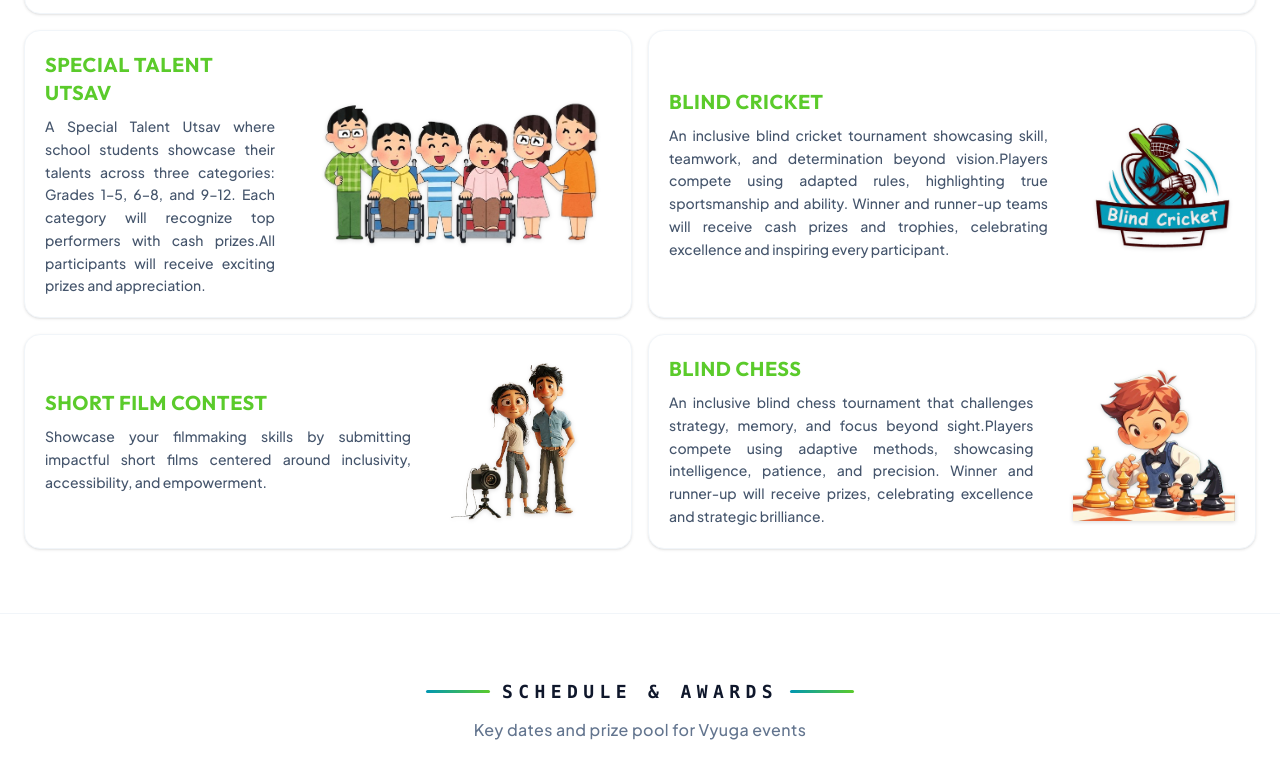
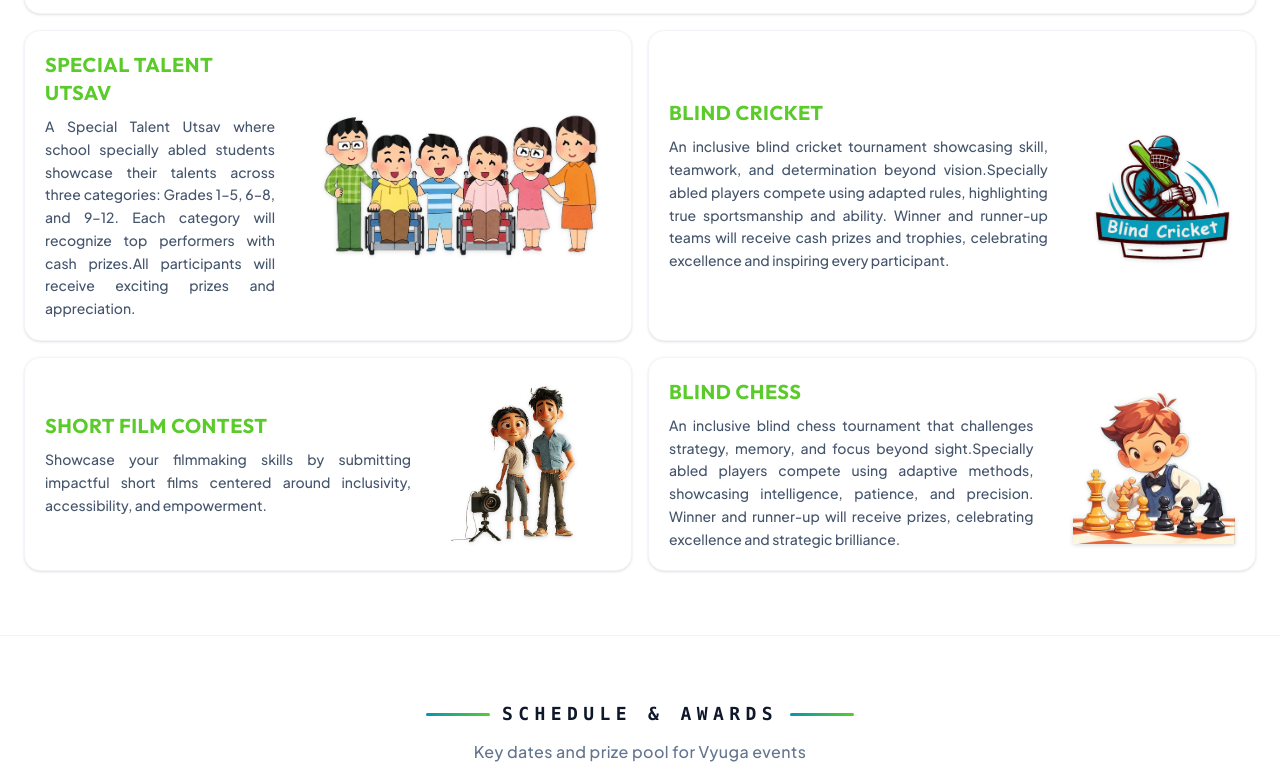
Before and after one commit to Mithunp123/Vyuga, a React (Vite) app in the folder frontend/: page /about in a window 1280 px wide. Shown: the part 2030-2797 px from the top of the page. Built offline with nearby package versions, Linux system fonts and the light colour scheme; a web font is replaced by a local one.

Commit message:
update on 1304

```diff
--- a/frontend/src/components/About.jsx
+++ b/frontend/src/components/About.jsx
@@ -107,13 +107,13 @@ const eventsList = [
   },
   {
     title: "Special Talent Utsav",
-    description: "A Special Talent Utsav where school students showcase their talents across three categories: Grades 1–5, 6–8, and 9–12. Each category will recognize top performers with cash prizes.All participants will receive exciting prizes and appreciation.",
+    description: "A Special Talent Utsav where school specially abled  students showcase their talents across three categories: Grades 1–5, 6–8, and 9–12. Each category will recognize top performers with cash prizes.All participants will receive exciting prizes and appreciation.",
     color: "!text-[#5BCB2B]",
     image: eventImage
   },
   {
     title: "Blind Cricket",
-    description: "An inclusive blind cricket tournament showcasing skill, teamwork, and determination beyond vision.Players compete using adapted rules, highlighting true sportsmanship and ability. Winner and runner-up teams will receive cash prizes and trophies, celebrating excellence and inspiring every participant.",
+    description: "An inclusive blind cricket tournament showcasing skill, teamwork, and determination beyond vision.Specially abled players compete using adapted rules, highlighting true sportsmanship and ability. Winner and runner-up teams will receive cash prizes and trophies, celebrating excellence and inspiring every participant.",
     color: "!text-[#5BCB2B]",
     image: cricketImg
   },
@@ -125,7 +125,7 @@ const eventsList = [
   },
   {
     title: "Blind Chess",
-    description: "An inclusive blind chess tournament that challenges strategy, memory, and focus beyond sight.Players compete using adaptive methods, showcasing intelligence, patience, and precision. Winner and runner-up will receive prizes, celebrating excellence and strategic brilliance.",
+    description: "An inclusive blind chess tournament that challenges strategy, memory, and focus beyond sight.Specially abled players compete using adaptive methods, showcasing intelligence, patience, and precision. Winner and runner-up will receive prizes, celebrating excellence and strategic brilliance.",
     color: "!text-[#5BCB2B]",
     image: chessImg
   }
@@ -135,49 +135,48 @@ const eventSchedules = [
   {
     name: "Innovative Fest",
     timeline: [
-      { label: "Application Open", date: "10/04/2026" },
+      { label: "Application Open", date: "14/04/2026" },
       { label: "Application Close", date: "10/05/2026" },
       { label: "1st Round Results", date: "20/05/2026" }
     ],
     prizes: [
-      { category: "For Specially Abled", rewards: [{pos: "1st", val: "25000"}, {pos: "2nd", val: "15000"}, {pos: "3rd", val: "10000"}] },
-      { category: "By Specially Abled", rewards: [{pos: "1st", val: "25000"}, {pos: "2nd", val: "15000"}, {pos: "3rd", val: "10000"}] }
+      { category: "Overall", genericText: "Prize up to ₹1 Lakh" }
     ]
   },
   {
     name: "Special Talent",
     timeline: [
-      { label: "Application Open", date: "10/04/2026" },
+      { label: "Application Open", date: "14/04/2026" },
       { label: "Application Close", date: "20/05/2026" },
       { label: "Finalist Announcement", date: "05/06/2026" }
     ],
     prizes: [
-      { category: "Overall", rewards: [{pos: "1st", val: "15000"}, {pos: "2nd", val: "10000"}, {pos: "3rd", val: "5000"}] }
+      { category: "Overall", genericText: "Prize up to ₹50 Thousand" }
     ]
   },
   {
     name: "Short Film",
     timeline: [
-      { label: "Application Open", date: "10/04/2026" },
+      { label: "Application Open", date: "14/04/2026" },
       { label: "Application Close", date: "20/05/2026" },
       { label: "Finalist Announcement", date: "05/06/2026" }
     ],
     prizes: [
-      { category: "Overall", rewards: [{pos: "1st", val: "15000"}, {pos: "2nd", val: "10000"}, {pos: "3rd", val: "5000"}] }
+      { category: "Overall", genericText: "Prize up to ₹50 Thousand" }
     ]
   },
   {
     name: "Blind Cricket",
     timeline: [],
     prizes: [
-      { category: "Overall", rewards: [{pos: "1st", val: "10000"}, {pos: "2nd", val: "5000"}] }
+      { category: "Overall", genericText: "Prize up to ₹15 Thousand" }
     ]
   },
   {
     name: "Blind Chess",
     timeline: [],
     prizes: [
-      { category: "Overall", rewards: [{pos: "1st", val: "3000"}, {pos: "2nd", val: "2000"}] }
+      { category: "Overall", genericText: "Prize up to ₹5 Thousand" }
     ]
   }
 ]
@@ -527,6 +526,7 @@ export default function About() {
       </div>
 
       {/* ── TIMELINE & PRIZES SECTION ── */}
+      {location.pathname === '/about' && (
       <div className="relative mx-auto max-w-7xl px-4 py-16 sm:px-6 border-t border-slate-100 bg-white">
         <div className="flex flex-col items-center justify-center gap-3 mb-12">
           <div className="flex items-center gap-3">
@@ -598,6 +598,14 @@ export default function About() {
                                 {prizeGrp.category}
                               </span>
                             )}
+                            {prizeGrp.genericText ? (
+                              <div className="flex items-center justify-center w-full py-2 mt-1">
+                                <span className="font-extrabold text-[#5BCB2B] tracking-wide text-sm sm:text-[15px] uppercase flex items-center justify-center gap-1.5 whitespace-nowrap">
+                                   <Trophy className="w-4 h-4 text-yellow-500 drop-shadow-sm" />
+                                   {prizeGrp.genericText}
+                                </span>
+                              </div>
+                            ) : (
                               <div className="flex items-center gap-4 sm:gap-6 w-max py-2">
                                 {(() => {
                                   const first = prizeGrp.rewards.find(r => r.pos === "1st");
@@ -641,6 +649,7 @@ export default function About() {
                                   );
                                 })()}
                               </div>
+                            )}
                           </div>
                         ))}
                       </div>
@@ -652,6 +661,7 @@ export default function About() {
           </table>
         </div>
       </div>
+      )}
 
       {/* ── ABOUT NEXYUGA ── */}
       {location.pathname === '/about' && (
--- a/frontend/src/pages/AttendRegister.jsx
+++ b/frontend/src/pages/AttendRegister.jsx
@@ -19,16 +19,15 @@ const EVENT_DATA = [
     image: thinkImage,
     details: [
       { label: 'Focus Sector', value: ['Assistive Technology'] },
-      { label: 'Eligibility', value: ['Open to specially abled innovators & college students', 'Team of exactly 3 members for college', 'Innovator from any age group for PwD'] }
+      { label: 'Eligibility', value: ['Open to specially abled innovators & college students', 'Team max 3 members', 'Innovator from any age group for PwD'] }
     ],
     timeline: [
-      { label: "Application Open", date: "10/04/2026" },
+      { label: "Application Open", date: "14/04/2026" },
       { label: "Application Close", date: "10/05/2026" },
       { label: "1st Round Results", date: "20/05/2026" }
     ],
     prizes: [
-      { category: "For Specially Abled", rewards: [{pos: "1st", val: "25000"}, {pos: "2nd", val: "15000"}, {pos: "3rd", val: "10000"}] },
-      { category: "By Specially Abled", rewards: [{pos: "1st", val: "25000"}, {pos: "2nd", val: "15000"}, {pos: "3rd", val: "10000"}] }
+      { category: "Overall", genericText: "Prize up to ₹1 Lakh (both included)" }
     ],
     isExpandable: true,
     tracks: [
@@ -43,15 +42,15 @@ const EVENT_DATA = [
     description: "A vibrant platform to celebrate the unique talents of specially abled school children. Top 20 perform live at Vyuga!",
     image: eventImage,
     details: [
-      { label: 'Eligibility & Selection', value: ['Schools/organizations nominate 1 team or individual', 'Entries screened and shortlisted', 'Top 20 participants selected for live performance'] }
+      { label: 'Eligibility & Selection', value: ['Schools/organizations nominate 1 team or individual', 'Team max 3 members', 'Entries screened and shortlisted', 'Top 20 participants selected for live performance'] }
     ],
     timeline: [
-      { label: "Application Open", date: "10/04/2026" },
+      { label: "Application Open", date: "14/04/2026" },
       { label: "Application Close", date: "20/05/2026" },
       { label: "Finalist Announcement", date: "05/06/2026" }
     ],
     prizes: [
-      { category: "Overall", rewards: [{pos: "1st", val: "15000"}, {pos: "2nd", val: "10000"}, {pos: "3rd", val: "5000"}] }
+      { category: "Overall", genericText: "Prize up to ₹50 Thousand" }
     ],
     registerLink: '/register/talent-student',
     buttonText: 'Register Now',
@@ -64,55 +63,55 @@ const EVENT_DATA = [
     description: "Showcase your filmmaking skills by submitting impactful short films centered around inclusivity, accessibility, and empowerment.",
     image: shortFilmImage,
     details: [
-      { label: 'Eligibility', value: ['Open to everyone', 'Short films must be related to the inclusivity theme'] }
+      { label: 'Eligibility', value: ['Open to everyone', 'Team max 3 members', 'Short films must be related to the inclusivity theme'] }
     ],
     timeline: [
-      { label: "Application Open", date: "10/04/2026" },
+      { label: "Application Open", date: "14/04/2026" },
       { label: "Application Close", date: "20/05/2026" },
       { label: "Finalist Announcement", date: "05/06/2026" }
     ],
     prizes: [
-      { category: "Overall", rewards: [{pos: "1st", val: "15000"}, {pos: "2nd", val: "10000"}, {pos: "3rd", val: "5000"}] }
+      { category: "Overall", genericText: "Prize up to ₹50 Thousand" }
     ],
     registerLink: '/register/shortfilm',
     buttonText: 'Register Now',
     formId: 'shortfilm',
-  },
-  {
-    id: "cricket",
-    title: "Blind Cricket",
-    accent: "Tournament",
-    description: "Promoting inclusive sportsmanship, teamwork, and resilience among visually impaired players.",
-    image: cricketImage,
-    details: [
-      { label: 'Information', value: ['All participating teams receive cash prizes', 'Winner & Runner-up awarded trophies'] }
-    ],
-    timeline: [],
-    prizes: [
-      { category: "Overall", rewards: [{pos: "1st", val: "10000"}, {pos: "2nd", val: "5000"}] }
-    ],
-    registerLink: '/register/cricket',
-    buttonText: 'Enquiry Now',
-    formId: 'cricket'
-  },
-  {
-    id: "chess",
-    title: "Blind Chess",
-    accent: "Competition",
-    description: "Highlighting the intellectual strength, focus, and strategic thinking of visually impaired individuals.",
-    image: chessImage,
-    details: [
-      { label: 'Information', value: ['Top performers receive trophies and cash prizes', 'All participants receive certificates'] }
-    ],
-    timeline: [],
-    prizes: [
-      { category: "Overall", rewards: [{pos: "1st", val: "3000"}, {pos: "2nd", val: "2000"}] }
-    ],
-    registerLink: '/register/chess',
-    buttonText: 'Register will open soon',
-    disabled: true,
-    formId: 'chess'
   }
+  // {
+  //   id: "cricket",
+  //   title: "Blind Cricket",
+  //   accent: "Tournament",
+  //   description: "Promoting inclusive sportsmanship, teamwork, and resilience among visually impaired players.",
+  //   image: cricketImage,
+  //   details: [
+  //     { label: 'Information', value: ['All participating teams receive cash prizes', 'Winner & Runner-up awarded trophies'] }
+  //   ],
+  //   timeline: [],
+  //   prizes: [
+  //     { category: "Overall", rewards: [{pos: "1st", val: "10000"}, {pos: "2nd", val: "5000"}] }
+  //   ],
+  //   registerLink: '/register/cricket',
+  //   buttonText: 'Enquiry Now',
+  //   formId: 'cricket'
+  // },
+  // {
+  //   id: "chess",
+  //   title: "Blind Chess",
+  //   accent: "Competition",
+  //   description: "Highlighting the intellectual strength, focus, and strategic thinking of visually impaired individuals.",
+  //   image: chessImage,
+  //   details: [
+  //     { label: 'Information', value: ['Top performers receive trophies and cash prizes', 'All participants receive certificates'] }
+  //   ],
+  //   timeline: [],
+  //   prizes: [
+  //     { category: "Overall", rewards: [{pos: "1st", val: "3000"}, {pos: "2nd", val: "2000"}] }
+  //   ],
+  //   registerLink: '/register/chess',
+  //   buttonText: 'Register will open soon',
+  //   disabled: true,
+  //   formId: 'chess'
+  // }
 ];
 
 export default function AttendRegister() {
@@ -286,6 +285,14 @@ export default function AttendRegister() {
                                   {prizeGrp.category}
                                 </span>
                               )}
+                              {prizeGrp.genericText ? (
+                                <div className="flex items-center justify-center w-full py-5 bg-[#5BCB2B]/10 rounded-2xl border border-[#5BCB2B]/20 px-3 text-center shadow-inner">
+                                  <span className="font-extrabold text-[#5BCB2B] tracking-wide text-lg sm:text-xl uppercase drop-shadow-sm flex items-center justify-center gap-2.5">
+                                     <Trophy className="w-5 h-5 text-yellow-500" />
+                                     {prizeGrp.genericText}
+                                  </span>
+                                </div>
+                              ) : (
                                 <div className="flex flex-row flex-wrap items-center justify-center gap-3 w-full py-4 bg-slate-50/50 rounded-2xl border border-slate-100 px-3">
                                   {(() => {
                                     const first = prizeGrp.rewards.find(r => r.pos === "1st");
@@ -335,6 +342,7 @@ export default function AttendRegister() {
                                     );
                                   })()}
                                 </div>
+                              )}
                             </div>
                           ))}
                         </div>
```
Lines whose indentation alone changed are shown as unchanged.
